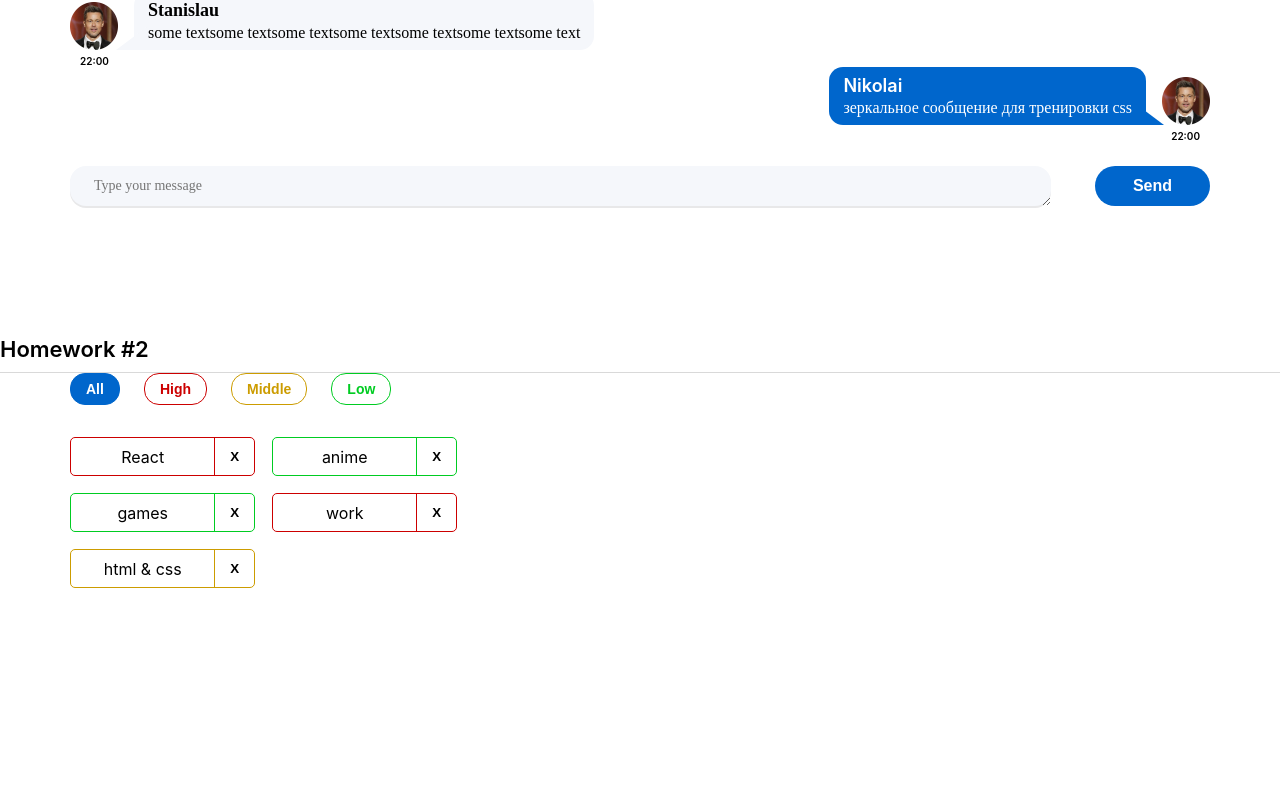
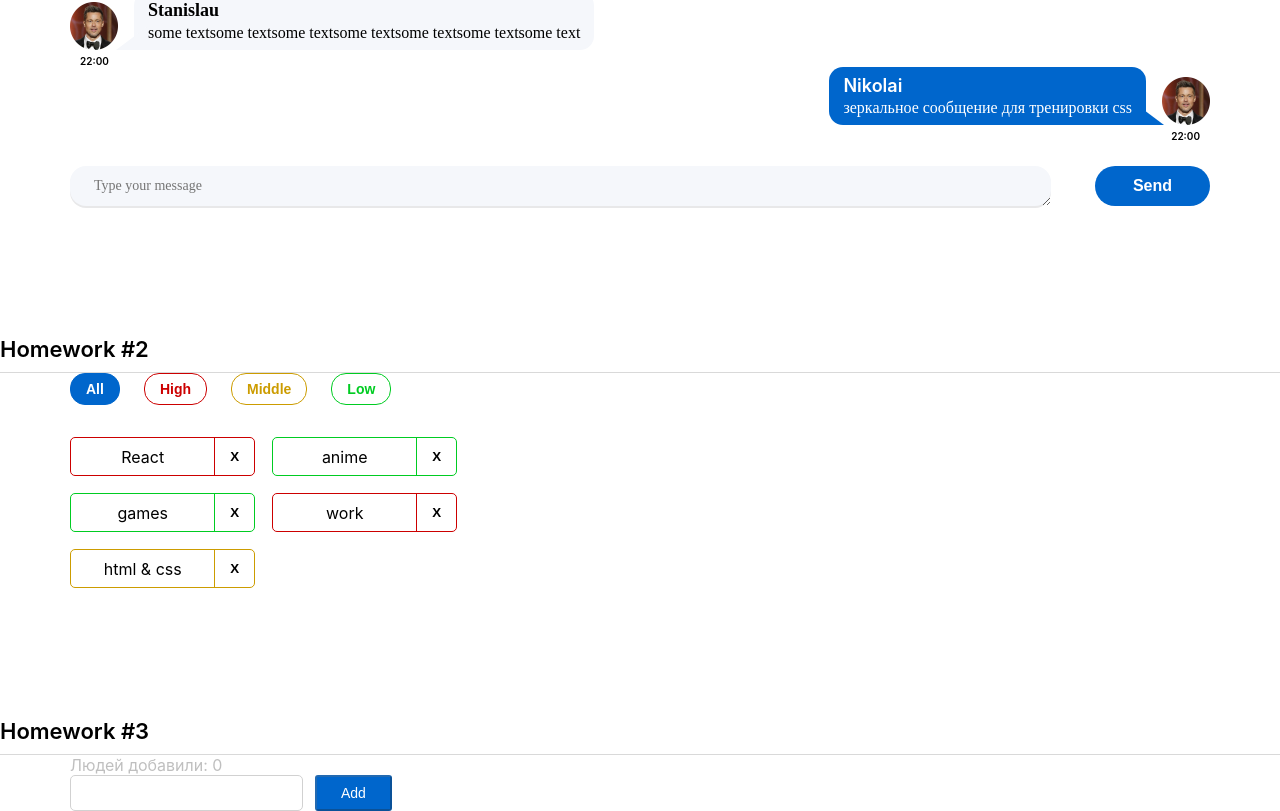
Before and after one commit to Staciv/hws2-master, a React (Create React App) app: page /#/ in a window 1280 px wide. Shown: the part 199-1010 px from the top of the page. Before the commit the page ends 800 px from the top, so only its background shows below. Built offline with nearby package versions, Linux system fonts and the light colour scheme.

Commit message:
HW03 DONE

```diff
--- a/src/s1-main/App.tsx
+++ b/src/s1-main/App.tsx
@@ -2,6 +2,7 @@
 import s from './App.module.css'
 import HW1 from '../s2-homeworks/hw01/HW1'
 import HW2 from "../s2-homeworks/hw02/HW2";
+import HW3 from "../s2-homeworks/hw03/HW3";
 
 function App() {
     return (
@@ -9,7 +10,7 @@
             <HW1/>
             {/*раскомментировать по ходу выполнения*/}
             <HW2/>
-            {/*<HW3/>*/}
+            <HW3/>
             {/*<HW4/>*/}
 
             {/*при выполнении дз 5 и более - закомментировать здесь дз 1-4, так как они есть внутри дз 5*/}
--- a/src/s2-homeworks/hw03/Greeting.module.css
+++ b/src/s2-homeworks/hw03/Greeting.module.css
@@ -2,21 +2,47 @@
 }
 
 .inputAndButtonContainer {
+    display: flex;
+    gap: 12px;
 }
 
 .error {
+    font-size: 14px;
+    color: #CC0000;
 }
 
 .input {
+    padding: 8px 12px;
+    font-size: 16px;
+    border: 1px solid #D1D1D1;
+    border-radius: 5px;
 }
 
 .input:focus {
+    outline: none;
+    border: 1px solid #D1D1D1;
 }
 
 .errorInput {
+    padding: 8px 12px;
+    font-size: 16px;
+    border: 1px solid #CC0000;
+    border-radius: 5px;
+}
+
+.errorInput:focus {
+    padding: 8px 12px;
+    font-size: 16px;
+    /*border: 1px solid #CC0000;*/
 }
 
 .button {
+    height: 36px;
+    padding: 8px 24px;
+    background-color: #0066CC;
+    font-size: 14px;
+    color: #FFFFFF;
+    border-radius: 3px;
 }
 
 .button:focus {
@@ -29,6 +55,8 @@
 }
 
 .text {
+    color: #00000080;
+    opacity: 50%;
 }
 
 .greeting {
--- a/src/s2-homeworks/hw03/Greeting.tsx
+++ b/src/s2-homeworks/hw03/Greeting.tsx
@@ -2,14 +2,14 @@
 import s from './Greeting.module.css'
 
 type GreetingPropsType = {
-    name: any // need to fix any
-    setNameCallback: any // need to fix any
-    addUser: any // need to fix any
-    onBlur: any // need to fix any
-    onEnter: any // need to fix any
-    error: any // need to fix any
-    totalUsers: any // need to fix any
-    lastUserName?: any // need to fix any
+    name: string // need to fix any
+    setNameCallback: (e: React.ChangeEvent<HTMLInputElement>) => void // need to fix any
+    addUser: () => void // need to fix any
+    onBlur: () => void // need to fix any
+    onEnter: (e: React.KeyboardEvent<HTMLInputElement>) => void // need to fix any
+    error: string // need to fix any
+    totalUsers: number // need to fix any
+    lastUserName?: string // need to fix any
 }
 
 // презентационная компонента (для верстальщика)
@@ -25,7 +25,7 @@
         lastUserName,
     } // деструктуризация пропсов
 ) => {
-    const inputClass = s.errorInput // need to fix with (?:)
+    const inputClass = s.input // need to fix with (?:)
 
     return (
         <div id={'hw3-form'} className={s.greetingForm}>
@@ -42,7 +42,7 @@
                         id={'hw3-input'}
                         value={name}
                         onChange={setNameCallback}
-                        className={inputClass}
+                        className={error ? s.errorInput : inputClass}
                         onKeyDown={onEnter}
                         onBlur={onBlur}
                     />
@@ -57,7 +57,7 @@
                     className={s.button}
                     disabled={!name.trim()}
                 >
-                    add
+                    Add
                 </button>
             </div>
 
--- a/src/s2-homeworks/hw03/GreetingContainer.tsx
+++ b/src/s2-homeworks/hw03/GreetingContainer.tsx
@@ -1,20 +1,28 @@
-import React, { ChangeEvent, KeyboardEvent, useState } from 'react'
+import React, {ChangeEvent, KeyboardEvent, useState} from 'react'
 import Greeting from './Greeting'
-import { UserType } from './HW3'
+import {UserType} from './HW3'
 
 type GreetingContainerPropsType = {
-    users: any // need to fix any
-    addUserCallback: any // need to fix any
+    users: UserType[] // need to fix any
+    addUserCallback: (name: UserType["name"]) => void // need to fix any
 }
 
-export const pureAddUser = (name: any, setError: any, setName: any, addUserCallback: any) => {
+export const pureAddUser = (name: any, setError: React.Dispatch<React.SetStateAction<string>>, setName: React.Dispatch<React.SetStateAction<string>>, addUserCallback: (name: UserType["name"]) => void) => {
     // если имя пустое - показать ошибку, иначе - добавить юзера и очистить инпут
+    if (name.length === 0) {
+        pureOnBlur(name, setError)
+    } else {
+        addUserCallback(name)
+        setName("")
+    }
 }
 
-export const pureOnBlur = (name: any, setError: any) => { // если имя пустое - показать ошибку
+export const pureOnBlur = (name: UserType["name"], setError: React.Dispatch<React.SetStateAction<string>>) => { // если имя пустое - показать ошибку
+    name.length === 0 && setError("Ошибка! Введите имя!")
 }
 
-export const pureOnEnter = (e: any, addUser: any) => { // если нажата кнопка Enter - добавить
+export const pureOnEnter = (e: React.KeyboardEvent<HTMLInputElement>, addUser: () => void) => { // если нажата кнопка Enter - добавить
+    e.key === "Enter" && addUser()
 }
 
 // более простой и понятный для новичков
@@ -22,15 +30,15 @@
 
 // более современный и удобный для про :)
 const GreetingContainer: React.FC<GreetingContainerPropsType> = ({
-    users,
-    addUserCallback,
-}) => {
+                                                                     users,
+                                                                     addUserCallback,
+                                                                 }) => {
     // деструктуризация пропсов
-    const [name, setName] = useState<any>('') // need to fix any
-    const [error, setError] = useState<any>('') // need to fix any
+    const [name, setName] = useState<string>('') // need to fix any
+    const [error, setError] = useState<string>('') // need to fix any
 
-    const setNameCallback = (e: any) => { // need to fix any
-        setName('some name') // need to fix
+    const setNameCallback = (e: React.ChangeEvent<HTMLInputElement>) => { // need to fix any
+        setName(e.target.value) // need to fix
 
         error && setError('')
     }
@@ -42,12 +50,12 @@
         pureOnBlur(name, setError)
     }
 
-    const onEnter = (e: any) => {
+    const onEnter = (e: React.KeyboardEvent<HTMLInputElement>) => {
         pureOnEnter(e, addUser)
     }
 
-    const totalUsers = 0 // need to fix
-    const lastUserName = 'some name' // need to fix
+    const totalUsers = users.length // need to fix
+    const lastUserName: any = users.at(-1)?.name // need to fix
 
     return (
         <Greeting
--- a/src/s2-homeworks/hw03/HW3.tsx
+++ b/src/s2-homeworks/hw03/HW3.tsx
@@ -19,20 +19,22 @@
 
 // types
 export type UserType = {
-    _id: any // need to fix any
-    name: any // need to fix any
+    _id: string // need to fix any
+    name: string // need to fix any
 }
 
-export const pureAddUserCallback = (name: any, setUsers: any, users: any) => { // need to fix any
-    const user = { // need to fix
+export const pureAddUserCallback = (name: UserType["name"], setUsers: (users: UserType[]) => void, users: UserType[]) => { // need to fix any
+    const user: UserType = { // need to fix
+        _id: v1(),
+        name
     }
     setUsers([...users, user])
 }
 
 const HW3 = () => {
-    const [users, setUsers] = useState<any>([]) // need to fix any
+    const [users, setUsers] = useState<UserType[]>([]) // need to fix any
 
-    const addUserCallback = (name: any) => { // need to fix any
+    const addUserCallback = (name: UserType["name"]) => { // need to fix any
         pureAddUserCallback(name, setUsers, users)
     }
 
```
